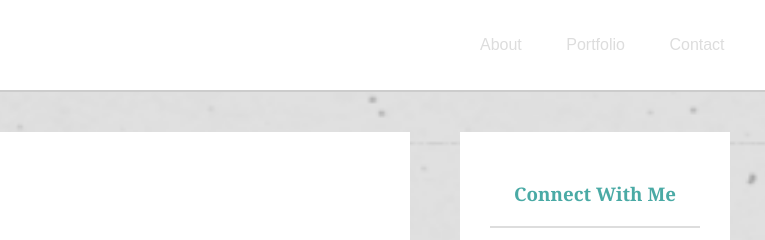
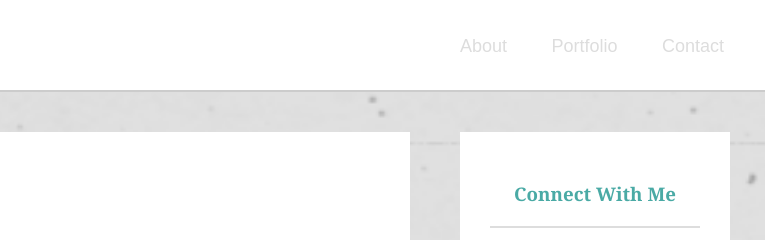
Before and after one commit to falondarville/Basic-Portfolio, a plain HTML site: page index.html in a window 1280 px wide. Shown: the top 240 px of the page, 350-1115 px from the left. Drawn offline with Linux system fonts and the light colour scheme.

Commit message:
minor modifications

```diff
--- a/assets/css/style.css
+++ b/assets/css/style.css
@@ -50,12 +50,13 @@ h1 {
 }
 
 .menuPadding a {
-	padding-left: 440px;
+	padding-left: 420px;
 }
 
 .menuItems a {
 	text-decoration: none;
 	color: #dddddd;
+	font-size: 18px;
 }
 
 .bodyContent {
```
